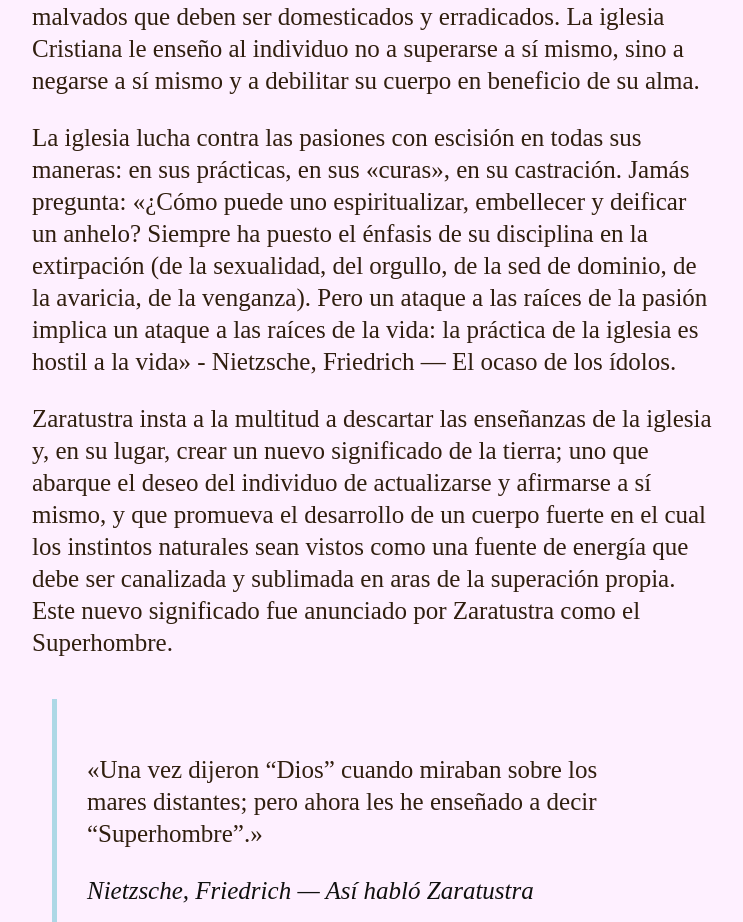
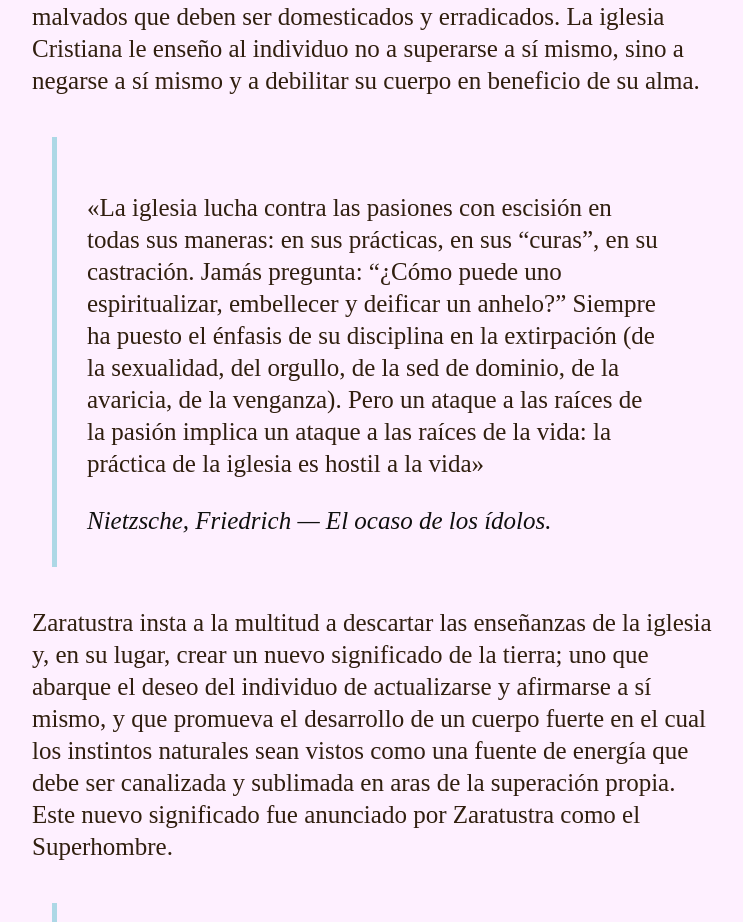
Before and after one commit to lantog0/lantog0.github.io, a plain HTML site: page translations/blog/nietzsche-y-asi-hablo-zaratustra-el-ultimo-hombre-y-el-superhombre.html in a window 1280 px wide. Shown: the part 2781-3703 px from the top of the page, without its empty margins (268-1011 px from the left). Drawn offline with Linux system fonts and the light colour scheme.

Commit message:
Ce que je veux est ne pas oublier les petites erreurs

```diff
--- a/translations/blog/nietzsche-y-asi-hablo-zaratustra-el-ultimo-hombre-y-el-superhombre.html
+++ b/translations/blog/nietzsche-y-asi-hablo-zaratustra-el-ultimo-hombre-y-el-superhombre.html
@@ -93,9 +93,14 @@
         Las enseñanzas de la iglesia Cristiana reprimieron esta aspiración difundiendo la idea que perseguir la autonomía y actuar al servicio de los intereses propios es un pecado, mientras que sacrificarse a uno mismo y admitir la propia dependencia en Dios es el mayor bien. De este modo, los impulsos animalistas—como la lascivia, el orgullo y el deseo de poder— fueron clasificados como elementos malvados que deben ser domesticados y erradicados. La iglesia Cristiana le enseño al individuo no a superarse a sí mismo, sino a negarse a sí mismo y a debilitar su cuerpo en beneficio de su alma.
       </p>
 
+      <blockquote>
       <p>
-        La iglesia lucha contra las pasiones con escisión en todas sus maneras: en sus prácticas, en sus «curas», en su castración. Jamás pregunta: «¿Cómo puede uno espiritualizar, embellecer y deificar un anhelo? Siempre ha puesto el énfasis de su disciplina en la extirpación (de la sexualidad, del orgullo, de la sed de dominio, de la avaricia, de la venganza). Pero un ataque a las raíces de la pasión implica un ataque a las raíces de la vida: la práctica de la iglesia es hostil a la vida» - Nietzsche, Friedrich — El ocaso de los ídolos.
+        «La iglesia lucha contra las pasiones con escisión en todas sus maneras: en sus prácticas, en sus “curas”, en su castración. Jamás pregunta: “¿Cómo puede uno espiritualizar, embellecer y deificar un anhelo?” Siempre ha puesto el énfasis de su disciplina en la extirpación (de la sexualidad, del orgullo, de la sed de dominio, de la avaricia, de la venganza). Pero un ataque a las raíces de la pasión implica un ataque a las raíces de la vida: la práctica de la iglesia es hostil a la vida»
       </p>
+      <cite>
+      Nietzsche, Friedrich — El ocaso de los ídolos.
+      </cite>
+      </blockquote>
 
       <p>
         Zaratustra insta a la multitud a descartar las enseñanzas de la iglesia y, en su lugar, crear un nuevo significado de la tierra; uno que abarque el deseo del individuo de actualizarse y afirmarse a sí mismo, y que promueva el desarrollo de un cuerpo fuerte en el cual los instintos naturales sean vistos como una fuente de energía que debe ser canalizada y sublimada en aras de la superación propia. Este nuevo significado fue anunciado por Zaratustra como el Superhombre.
```
